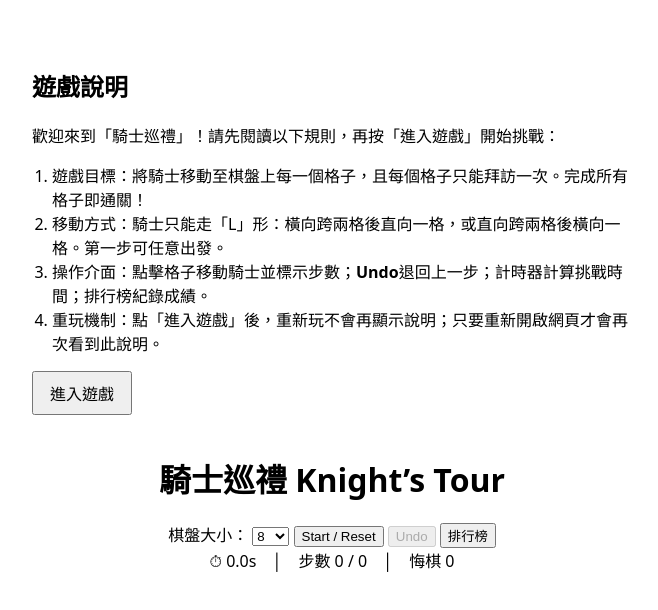
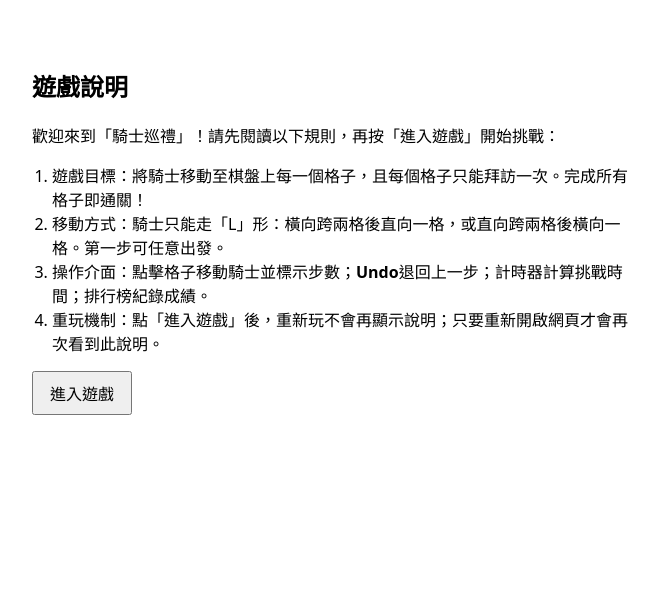
Before and after one commit to Charles-Chen-TW/charles-knights-tour, a plain HTML site: page index.html in a window 1280 px wide. Shown: the whole page, without its empty margins (308-966 px from the left). Drawn offline with Linux system fonts and the light colour scheme.

Commit message:
Update index.html

```diff
--- a/index.html
+++ b/index.html
@@ -60,7 +60,7 @@
 </div>
 
 <!-- 遊戲介面容器 -->
-<div id="game">
+<div id="game" class="hidden">
   <h1>騎士巡禮 Knight’s Tour</h1>
   <div id="controls">
     棋盤大小：
```
